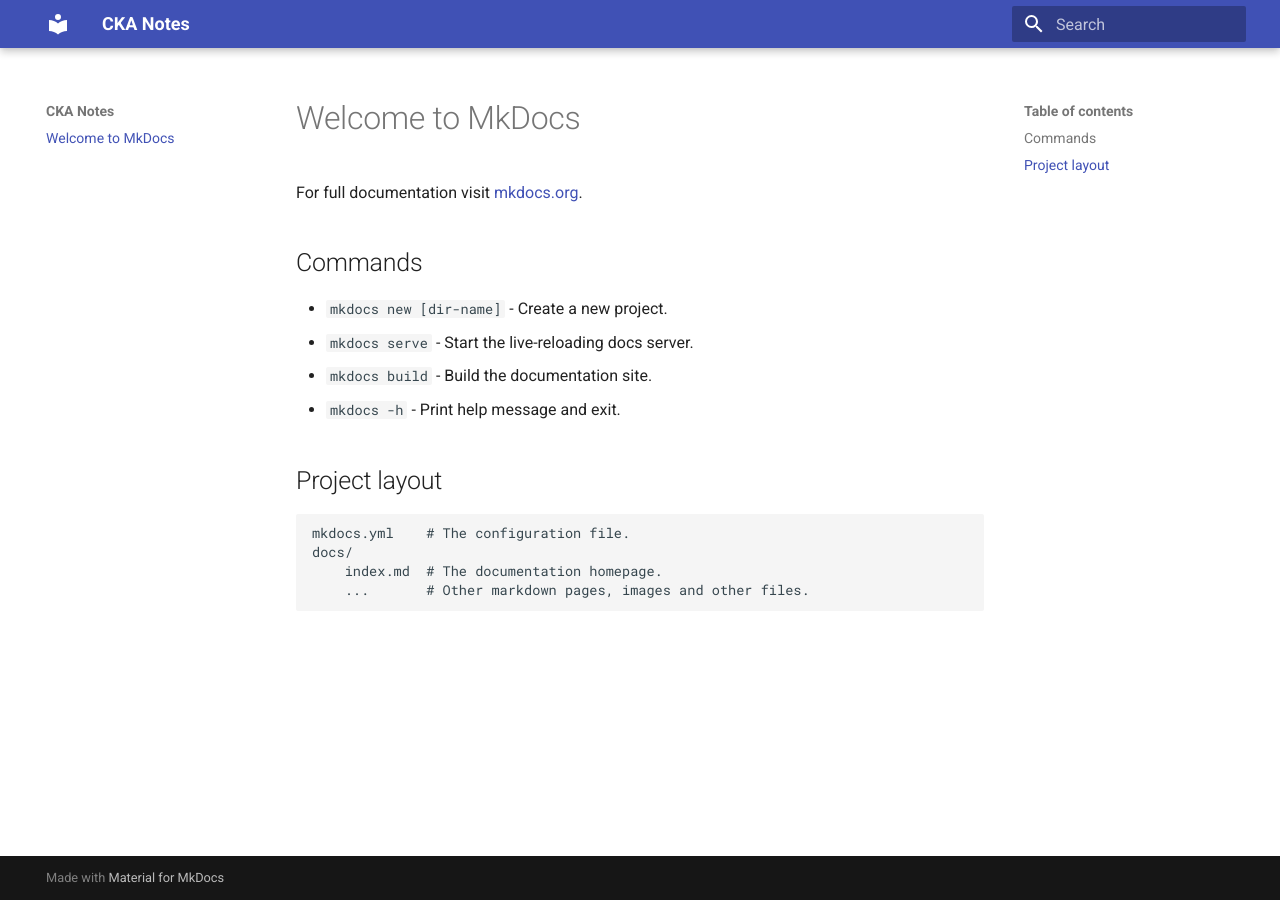
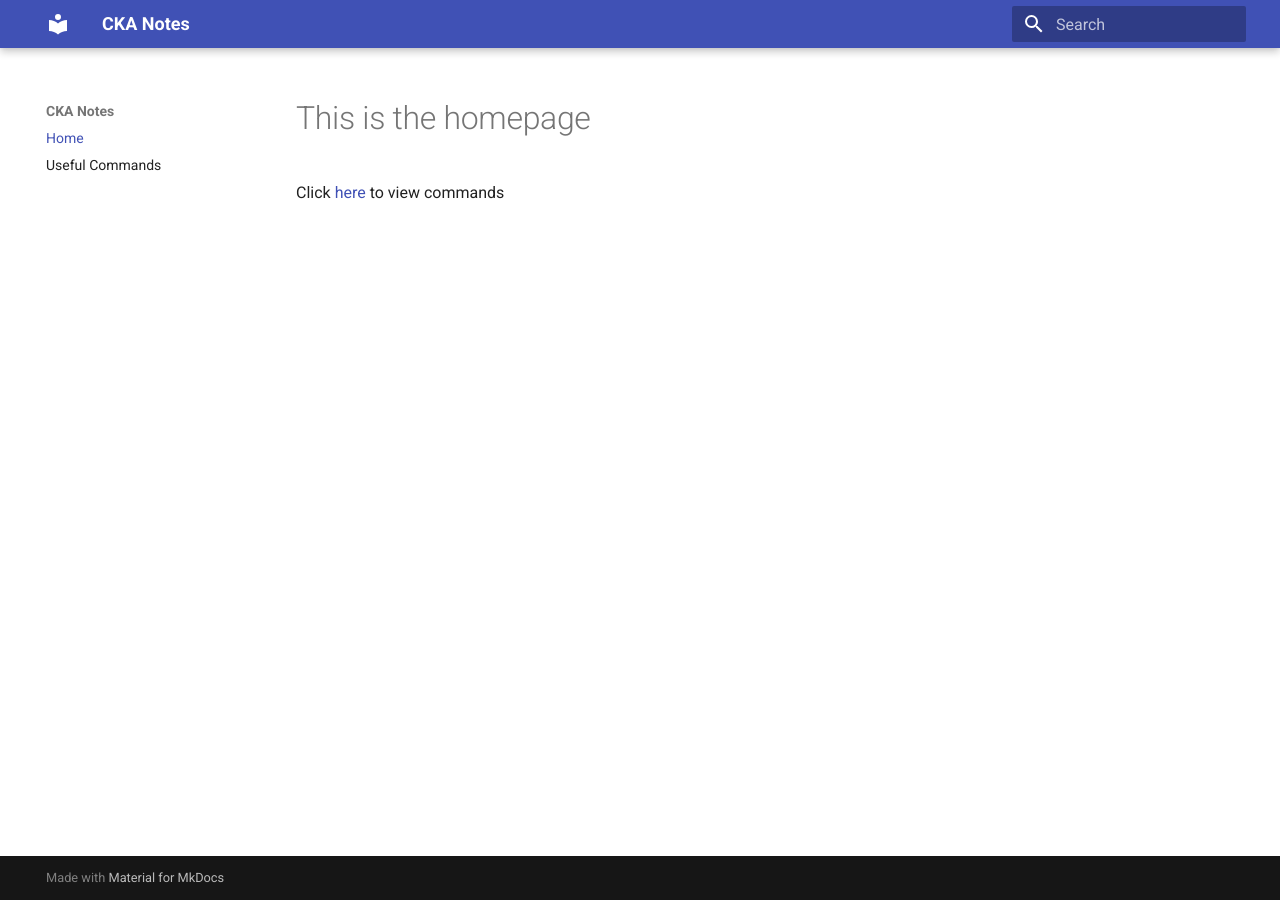
Before and after one commit to AlbinB97/CKA-Notes, an MkDocs documentation site: the page built from docs/index.md, in a window 1280 px wide. Built offline with MkDocs 1.6.1 and Material for MkDocs 9.7.7, drawn with Linux system fonts in a browser that asks for light colours.

Commit message:
Fix initial setup

```diff
--- a/docs/index.md
+++ b/docs/index.md
@@ -1,17 +1,3 @@
-# Welcome to MkDocs
+# This is the homepage
 
-For full documentation visit [mkdocs.org](https://www.mkdocs.org).
-
-## Commands
-
-* `mkdocs new [dir-name]` - Create a new project.
-* `mkdocs serve` - Start the live-reloading docs server.
-* `mkdocs build` - Build the documentation site.
-* `mkdocs -h` - Print help message and exit.
-
-## Project layout
-
-    mkdocs.yml    # The configuration file.
-    docs/
-        index.md  # The documentation homepage.
-        ...       # Other markdown pages, images and other files.
+Click [here](commands.md) to view commands
--- a/mkdocs.yml
+++ b/mkdocs.yml
@@ -2,3 +2,7 @@ site_name: CKA Notes
 
 theme:
   name: material
+
+nav:
+  - Home: index.md
+  - Useful Commands: commands.md
```
Also changed, not shown: README.md (+2 -8 lines), docs/commands.md (added, +1 -0 lines).
